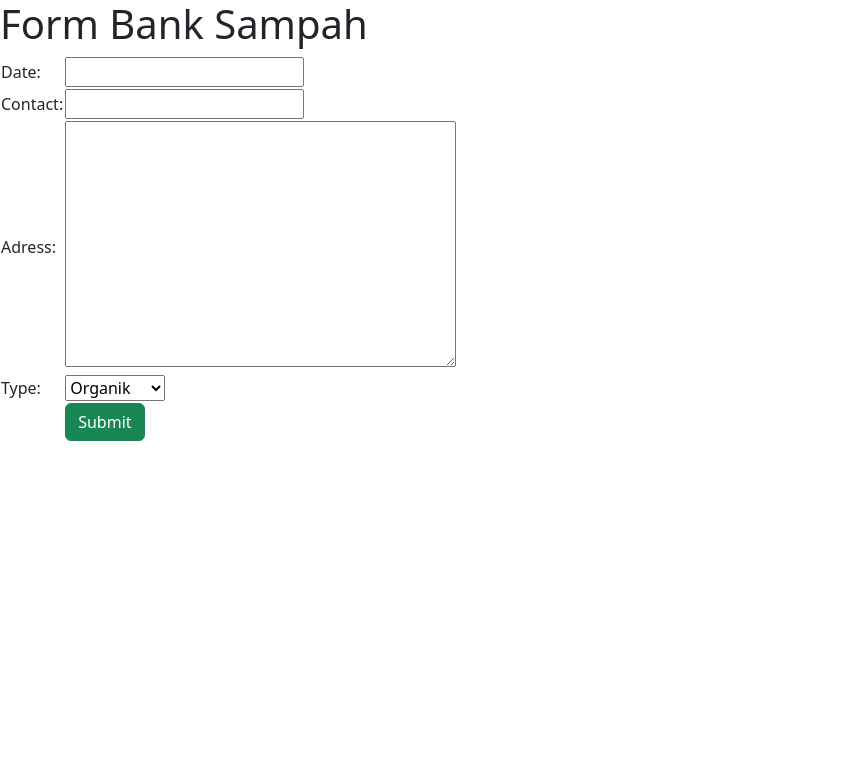
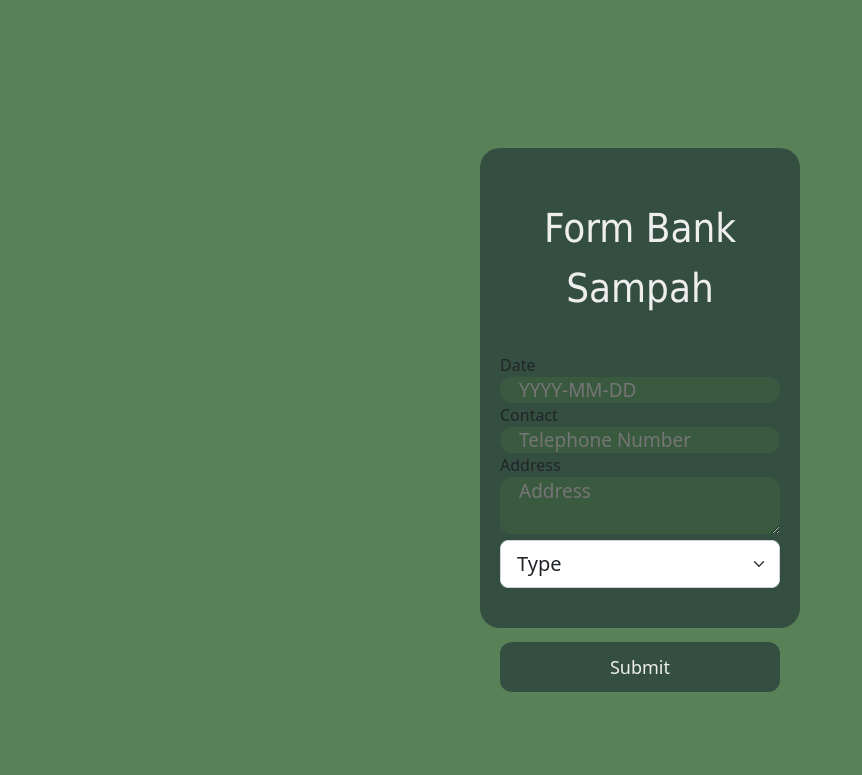
Before and after one commit to A03-PBP-2022/cleanify, a Django app: page /banksampah/ in a window 1280 px wide. Shown: the top 775 px of the page, without its empty margins (0-862 px from the left). Run offline with Django 4.2, Linux system fonts and the light colour scheme.

Commit message:
update banksampah

```diff
--- a/banksampah/forms.py
+++ b/banksampah/forms.py
@@ -1,3 +1,4 @@
+from tkinter.tix import Select
 from django import forms
 from django import forms
 from banksampah.models import Bank
@@ -5,4 +6,4 @@ from banksampah.models import Bank
 class FormBank(forms.ModelForm):
     class Meta:
         model = Bank
-        fields = ["jenis", "alamat", "tanggal", "kontak"]
+        fields = ["tanggal", "kontak", "alamat", "jenis"]
--- /dev/null
+++ b/banksampah/static/banksampahstyle.css
@@ -0,0 +1,72 @@
+body {
+    align-items: center;
+    background-color: #588157;
+    justify-content: center;
+    display: flex;
+    height: 97vh;
+}
+
+.form {
+    background-color: #344e41;
+    border-radius: 20px;
+    box-sizing: border-box;
+    height: 480px;
+    padding: 20px;
+    width: 320px;
+}
+
+.title{
+    color: #eee;
+    font-family: Tahoma;
+    text-align: center;
+    font-size: 40px;
+    font-weight: 900px;
+    margin-top: 30px;
+}
+
+.input_container{
+    height: 60px;
+    position: relative;
+    width: 100%;
+}
+
+.container_1{
+    margin-top: 35px;
+}
+.container_2{
+    margin-top: auto;
+}
+
+input, textarea, select option{
+    background-color: #3a5a40;
+    box-sizing: border-box;
+    border-radius: 12px;
+    border: 0;
+    color: #eee;
+    font-size: 19px;
+    height: 100%;
+    padding: 0px 19px 0px;
+    width: 100%;
+}
+
+.submit{
+    background-color: #344e41;
+    border-radius: 12px;
+    border: 0;
+    box-sizing: border-box;
+    color: #eee;
+    cursor: pointer;
+    text-align: center;
+    font-size: 18px;
+    height: 50px;
+    margin-top: 38px;
+    outline: 0;
+    width: 100%;
+}
+.submit:active{
+    background-color: rgb(3, 97, 5);
+}
+.submit:hover{
+    box-shadow: 0 0.5em 0.5em -0.4em var(--hover);
+    transform: translateY(-0.25em);
+}
--- /dev/null
+++ b/banksampah/static/main.js
@@ -0,0 +1,18 @@
+$(document).on('submit', '#post-form',function(e){
+    $.ajax({
+        type:'POST',
+        url: '{% url "banksampah:create_post" %}',
+        data:{
+            alamat:$('#alamat').val(),
+            tanggal:$('#tanggal').val(),
+            kontak:$('#kontak').val(),
+            jenis:$('#jenis').val(),
+            csrfmiddlewaretoken:$('input[name=csrfmiddlewaretoken]').val(),
+        },
+        dataType: 'json',
+        success:function(json){
+            alert("Form Accepted");
+            document.getElementById("post-form").reset();
+        }
+    });
+});
--- a/banksampah/templates/banksampah.html
+++ b/banksampah/templates/banksampah.html
@@ -6,96 +6,118 @@
 
 {% block content %}
 
-<script>
-$(document).on('submit', '#post-form',function(e){
-    $.ajax({
-        type:'POST',
-        url: '{% url "banksampah:create_post" %}',
-        data:{
-            alamat:$('#alamat').val(),
-            tanggal:$('#tanggal').val(),
-            kontak:$('#kontak').val(),
-            jenis:$('#jenis').val(),
-            csrfmiddlewaretoken:$('input[name=csrfmiddlewaretoken]').val(),
-        },
-        dataType: 'json',
-        success:function(json){
-            alert("Form Accepted");
-            document.getElementById("post-form").reset();
-        }
-    });
-});
 
-</script>
+{% load static %}
 
-<div class = "bank">
+<style>
+    body {
+      align-items: center;
+      background-color: #588157;
+      justify-content: center;
+      display: flex;
+      height: 97vh;
+    }
 
-    <h1>Form Bank Sampah</h1>
+    .form {
+      background-color: #344e41;
+      border-radius: 20px;
+      box-sizing: border-box;
+      height: 480px;
+      padding: 20px;
+      width: 320px;
+    }
 
-        <form method="POST" >
-            {% csrf_token %}
-            <table>
+    .title{
+      color: #eee;
+      font-family: Tahoma;
+      text-align: center;
+      font-size: 40px;
+      font-weight: 900px;
+      margin-top: 30px;
+    }
 
-                <tr>
-                    <td>Date: </td>
-                    <td aria-placeholder="MM/DD/YYYY">{{form.tanggal}}</td>
-                </tr>
+    .input_container{
+      height: 60px;
+      position: relative;
+      width: 100%;
+    }
 
-                <tr>
-                    <td>Contact: </td>
-                    <td aria-placeholder="Telephone Number">{{form.kontak}}</td>
-                </tr>
+    .container_1{
+      margin-top: 35px;
+    }
+    .container_2{
+      margin-top: auto;
+    }
 
-                <tr>
-                    <td>Adress: </td>
-                    <td aria-placeholder="Pick-up Address">{{form.alamat}}</td>
-                </tr>
+    input, textarea, select option{
+      background-color: #3a5a40;
+      box-sizing: border-box;
+      border-radius: 12px;
+      border: 0;
+      color: #eee;
+      font-size: 19px;
+      height: 100%;
+      padding: 0px 19px 0px;
+      width: 100%;
+    }
 
-                <tr>
-                    <td for="jenis">Type: </td>
-                    <td>{{form.jenis}}</td>
-                </tr>
+    .submit{
+      background-color: #344e41;
+      border-radius: 12px;
+      border: 0;
+      box-sizing: border-box;
+      color: #eee;
+      cursor: pointer;
+      text-align: center;
+      font-size: 18px;
+      height: 50px;
+      margin-top: 38px;
+      outline: 0;
+      width: 100%;
+    }
+    .submit:active{
+      background-color: rgb(3, 97, 5);
+    }
+    .submit:hover{
+      box-shadow: 0 0.5em 0.5em -0.4em var(--hover);
+      transform: translateY(-0.25em);
+    }
 
-                <tr>
-                    <td></td>
-                    <td><button id="button" type="submit" class="btn btn-success">Submit</button><td>
-                </tr>
-            </table>
-        </form>
+    </style>
 
-    {% if messages %}
-        <ul>
-            {% for message in messages %}
-                <li>{{ message }}</li>
-                {% endfor %}
-        </ul>
-    {% endif %}
+<body>
 
-    <!-- <form method="POST" id="post-form">
+    <div class="form">
+    <div class="title">Form Bank Sampah</div>
+      <form method="POST">
         {% csrf_token %}
-        <div class="form-group">
-            <label>Address</label>
-            <input type="text" class="form-control" id="alamat" placeholder="Pick-Up Address" maxlength="20"></input>
-        </div>
-        <div class="form-group">
-            <label>Date</label>
-            <input class="form-control" id="tanggal" placeholder="MM/DD/YYYY"></input>
-        </div>
-        <div class="form-group">
-            <label>Contact</label>
-            <input class="form-control" id="kontak" placeholder="Telephone Number" maxlength="12"></input>
-        </div>
-        <div class="btn-group">
-            <button type="button" class="btn btn-secondary dropdown-toggle" data-toggle="dropdown" aria-haspopup="true" aria-expanded="false">
-                Type
-            </button>
-            <div class="dropdown-menu">
-              <button class="dropdown-item" href="#">Organik</button>
-              <button class="dropdown-item" href="#">Anorganik</button>
-              <button class="dropdown-item" href="#">B3</button>
-            </div>
+        <div class="input-container container_1">
+            <label for="tanggal">Date</label>
+            <input type="text" name="tanggal" placeholder="YYYY-MM-DD"required id="tanggal">
+            <div class="cut"></div>
           </div>
-        <button type="submit" class="btn btn-success">Submit</button>
-      </form> -->
+          <label for="kontak">Contact</label>
+          <div class="input-container container_2">
+            <input name="kontak" placeholder="Telephone Number" required id="kontak"></input>
+          </div>
+          <label for="alamat">Address</label>
+          <div class="input-container container_3">
+            <textarea name="alamat" placeholder="Address" required id="alamat"></textarea>
+          </div>
+          <div class="input-container container_4">
+            <select class="form-select form-select-lg mb-3" aria-label=".form-select-lg example" name="jenis">
+                <option selected>Type</option>
+                <option value="1">Organik</option>
+                <option value="2">Anorganik</option>
+                <option value="3">B3</option>
+              </select>
+          </div>
 
+
+        <button type="text" class="submit">Submit</button>
+    </form>
+    </div>
+    <script src="{% static 'main.js' %}"></script>
+    <script src="{% static 'banksampahstyle.css' %}"></script>
+    </body>
 {% endblock content %}
```
